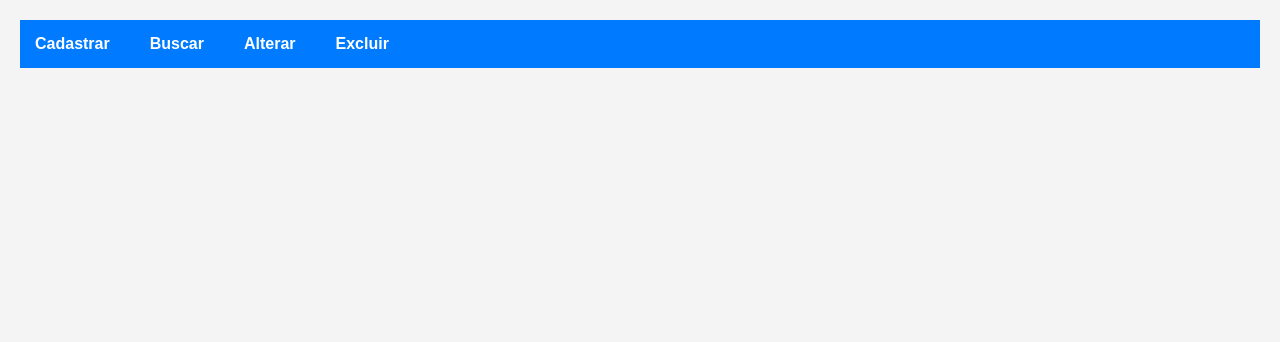
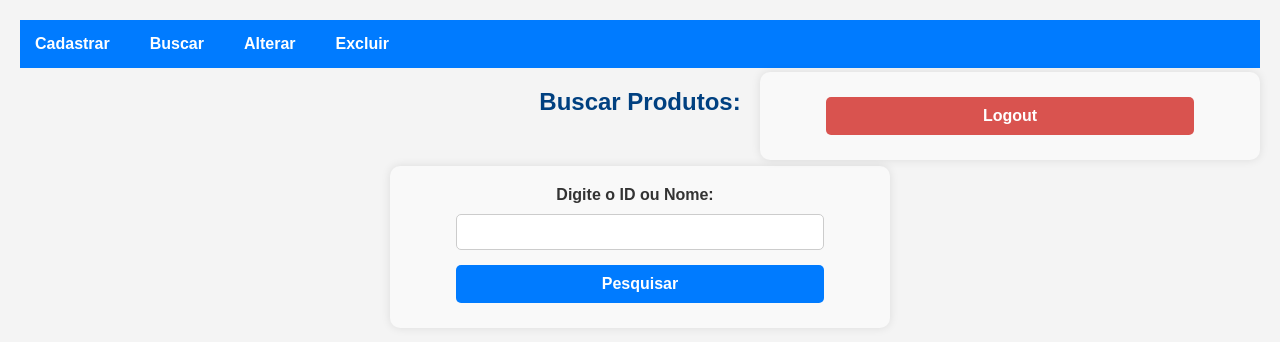
Before and after one commit to CaioBattisti/Prova_CaioLuizBattisti, a PHP site: page /buscar_produto.php in a window 1280 px wide. Shown: the top 342 px of the page. Run offline with PHP 8.4, Linux system fonts and the light colour scheme; a user stored in the database is signed in; data comes from the database, SQL or seed files in the repository.

Commit message:
save64
Relatório Geral: Título e um form e input para a pesquisa por ID ou Nome...

```diff
--- a/buscar_produto.php
+++ b/buscar_produto.php
@@ -91,3 +91,17 @@ $produtos = $stmt->fetchAll(PDO::FETCH_ASSOC);
             <?php endforeach; ?>
         </ul>
     </nav>
+    <div style="position: relative; text-align: center; margin: 20px 0;">
+        <h2 style="margin: 0;">Buscar Produtos:</h2>
+        <div class="logout" style="position: absolute; right: 0; top: 100%; transform: translateY(-50%);">
+            <form action="logout.php" method="POST">
+                <button type="submit">Logout</button>
+            </form>
+        </div>
+    </div>
+
+    <form action="buscar_produto.php" method="POST">
+        <label for="busca">Digite o ID ou Nome:</label>
+        <input type="text" id="busca" name="busca">
+        <button type="submit">Pesquisar</button>
+    </form>
```
